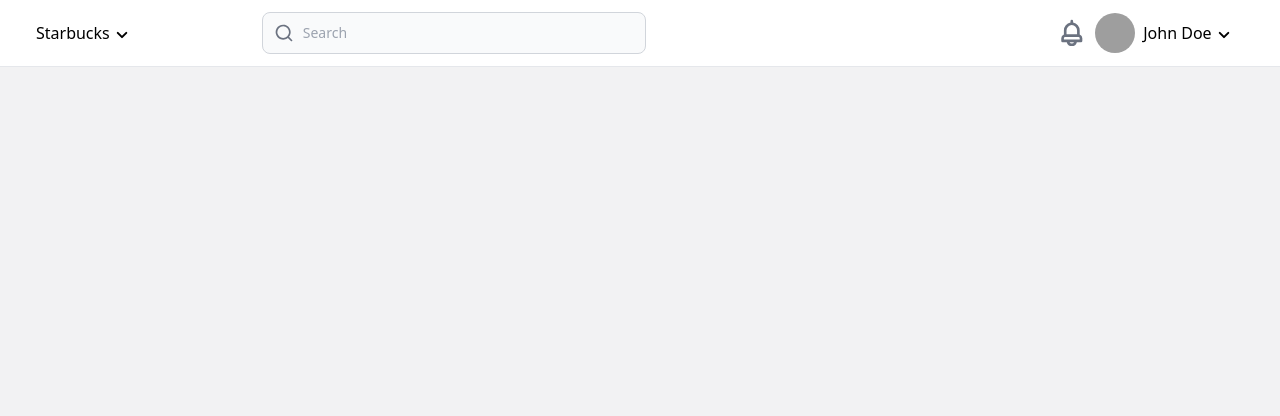
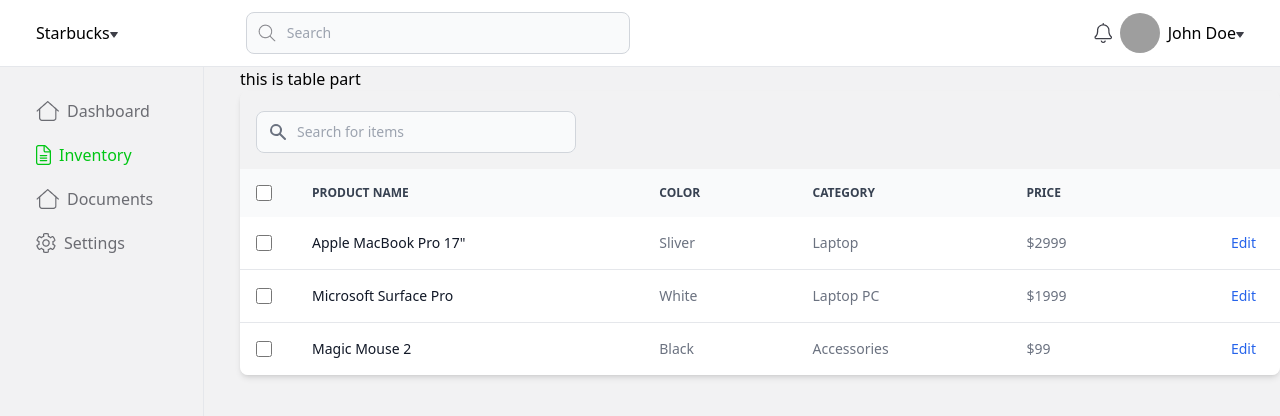
Before and after one commit to asifulhaque087/inventory-page, a React (Create React App) app: page / in a window 1280 px wide. Shown: the top 416 px of the page. Built offline with nearby package versions, Linux system fonts and the light colour scheme; grey boxes are pictures that could not be loaded.

Commit message:
add sidebar & table, replace icon

```diff
--- a/src/pages/Inventory.jsx
+++ b/src/pages/Inventory.jsx
@@ -1,7 +1,4 @@
 import React from "react";
-import UilAngleDown from "@iconscout/react-unicons/icons/uil-angle-down";
-import UilSearch from "@iconscout/react-unicons/icons/uil-search";
-import UilBell from "@iconscout/react-unicons/icons/uil-bell";
 
 const Inventory = () => {
   return (
@@ -12,7 +9,7 @@
           <button className="flex items-center">
             <span>Starbucks</span>
             <span className="pt-1">
-              <UilAngleDown />
+              <img src="../../icons/caret-down.png" alt="" />
             </span>
           </button>
         </div>
@@ -24,7 +21,8 @@
             </label>
             <div className="relative w-full">
               <div className="flex absolute inset-y-0 left-0 items-center pl-3 pointer-events-none">
-                <UilSearch className="w-5 h-5 text-gray-500 dark:text-gray-400" />
+                {/* <UilSearch className="w-5 h-5 text-gray-500 dark:text-gray-400" /> */}
+                <img src="../../icons/search.png" alt="" />
               </div>
               <input
                 type="text"
@@ -39,7 +37,7 @@
         {/* right */}
         <div className="ml-auto flex items-center gap-2">
           {/* bell */}
-          <UilBell className="w-10 h-10 text-gray-500 dark:text-gray-400" />
+          <img src="../../icons/bell.png" alt="" />
           {/* avatar */}
           <div className="w-full flex items-center gap-2">
             <img
@@ -50,19 +48,219 @@
             <button className="flex items-center whitespace-nowrap">
               <span>John Doe</span>
               <span className="pt-1">
-                <UilAngleDown />
+                <img src="../../icons/caret-down.png" alt="" />
               </span>
             </button>
           </div>
         </div>
       </header>
-      {/* <main>
-        <aside>
-            this is sidebar
+      <main className="min-h-screen flex">
+        <aside className="bg-redd-500 w-60 px-9">
+          <nav className="flex flex-col gap-5 text-neutral-7 border-r h-full py-8">
+            {/* home */}
+            <div className="flex items-center gap-2">
+              <span>
+                <img src="../../icons/home.png" alt="" />
+              </span>
+              <span>Dashboard</span>
+            </div>
+
+            {/* inventory */}
+            <div className="flex items-center gap-2 text-primary-color">
+              <span>
+                <img src="../../icons/inventory.png" alt="" />
+              </span>
+              <span>Inventory</span>
+            </div>
+
+            {/* documents */}
+            <div className="flex items-center gap-2">
+              <span>
+                <img src="../../icons/home.png" alt="" />
+              </span>
+              <span>Documents</span>
+            </div>
+
+            {/* settings */}
+            <div className="flex items-center gap-2">
+              <span>
+                <img src="../../icons/setting.png" alt="" />
+              </span>
+              <span>Settings</span>
+            </div>
+          </nav>
         </aside>
 
-        <article>this is table part</article>
-      </main> */}
+        <article className="grow bg-greenn-500">
+          this is table part
+          <div className="relative overflow-x-auto shadow-md sm:rounded-lg">
+            <div className="p-4">
+              <label htmlFor="table-search" className="sr-only">
+                Search
+              </label>
+              <div className="relative mt-1">
+                <div className="absolute inset-y-0 left-0 flex items-center pl-3 pointer-events-none">
+                  <svg
+                    className="w-5 h-5 text-gray-500 dark:text-gray-400"
+                    fill="currentColor"
+                    viewBox="0 0 20 20"
+                    xmlns="http://www.w3.org/2000/svg"
+                  >
+                    <path
+                      fillRule="evenodd"
+                      d="M8 4a4 4 0 100 8 4 4 0 000-8zM2 8a6 6 0 1110.89 3.476l4.817 4.817a1 1 0 01-1.414 1.414l-4.816-4.816A6 6 0 012 8z"
+                      clipRule="evenodd"
+                    />
+                  </svg>
+                </div>
+                <input
+                  type="text"
+                  id="table-search"
+                  className="bg-gray-50 border border-gray-300 text-gray-900 text-sm rounded-lg focus:ring-blue-500 focus:border-blue-500 block w-80 pl-10 p-2.5  dark:bg-gray-700 dark:border-gray-600 dark:placeholder-gray-400 dark:text-white dark:focus:ring-blue-500 dark:focus:border-blue-500"
+                  placeholder="Search for items"
+                />
+              </div>
+            </div>
+            <table className="w-full text-sm text-left text-gray-500 dark:text-gray-400">
+              <thead className="text-xs text-gray-700 uppercase bg-gray-50 dark:bg-gray-700 dark:text-gray-400">
+                <tr>
+                  <th scope="col" className="p-4">
+                    <div className="flex items-center">
+                      <input
+                        id="checkbox-all-search"
+                        type="checkbox"
+                        className="w-4 h-4 text-blue-600 bg-gray-100 border-gray-300 rounded focus:ring-blue-500 dark:focus:ring-blue-600 dark:ring-offset-gray-800 focus:ring-2 dark:bg-gray-700 dark:border-gray-600"
+                      />
+                      <label htmlFor="checkbox-all-search" className="sr-only">
+                        checkbox
+                      </label>
+                    </div>
+                  </th>
+                  <th scope="col" className="px-6 py-3">
+                    Product name
+                  </th>
+                  <th scope="col" className="px-6 py-3">
+                    Color
+                  </th>
+                  <th scope="col" className="px-6 py-3">
+                    Category
+                  </th>
+                  <th scope="col" className="px-6 py-3">
+                    Price
+                  </th>
+                  <th scope="col" className="px-6 py-3">
+                    <span className="sr-only">Edit</span>
+                  </th>
+                </tr>
+              </thead>
+              <tbody>
+                <tr className="bg-white border-b dark:bg-gray-800 dark:border-gray-700 hover:bg-gray-50 dark:hover:bg-gray-600">
+                  <td className="w-4 p-4">
+                    <div className="flex items-center">
+                      <input
+                        id="checkbox-table-search-1"
+                        type="checkbox"
+                        className="w-4 h-4 text-blue-600 bg-gray-100 border-gray-300 rounded focus:ring-blue-500 dark:focus:ring-blue-600 dark:ring-offset-gray-800 focus:ring-2 dark:bg-gray-700 dark:border-gray-600"
+                      />
+                      <label
+                        htmlFor="checkbox-table-search-1"
+                        className="sr-only"
+                      >
+                        checkbox
+                      </label>
+                    </div>
+                  </td>
+                  <th
+                    scope="row"
+                    className="px-6 py-4 font-medium text-gray-900 dark:text-white whitespace-nowrap"
+                  >
+                    Apple MacBook Pro 17"
+                  </th>
+                  <td className="px-6 py-4">Sliver</td>
+                  <td className="px-6 py-4">Laptop</td>
+                  <td className="px-6 py-4">$2999</td>
+                  <td className="px-6 py-4 text-right">
+                    <a
+                      href="#"
+                      className="font-medium text-blue-600 dark:text-blue-500 hover:underline"
+                    >
+                      Edit
+                    </a>
+                  </td>
+                </tr>
+                <tr className="bg-white border-b dark:bg-gray-800 dark:border-gray-700 hover:bg-gray-50 dark:hover:bg-gray-600">
+                  <td className="w-4 p-4">
+                    <div className="flex items-center">
+                      <input
+                        id="checkbox-table-search-2"
+                        type="checkbox"
+                        className="w-4 h-4 text-blue-600 bg-gray-100 border-gray-300 rounded focus:ring-blue-500 dark:focus:ring-blue-600 dark:ring-offset-gray-800 focus:ring-2 dark:bg-gray-700 dark:border-gray-600"
+                      />
+                      <label
+                        htmlFor="checkbox-table-search-2"
+                        className="sr-only"
+                      >
+                        checkbox
+                      </label>
+                    </div>
+                  </td>
+                  <th
+                    scope="row"
+                    className="px-6 py-4 font-medium text-gray-900 dark:text-white whitespace-nowrap"
+                  >
+                    Microsoft Surface Pro
+                  </th>
+                  <td className="px-6 py-4">White</td>
+                  <td className="px-6 py-4">Laptop PC</td>
+                  <td className="px-6 py-4">$1999</td>
+                  <td className="px-6 py-4 text-right">
+                    <a
+                      href="#"
+                      className="font-medium text-blue-600 dark:text-blue-500 hover:underline"
+                    >
+                      Edit
+                    </a>
+                  </td>
+                </tr>
+                <tr className="bg-white dark:bg-gray-800 hover:bg-gray-50 dark:hover:bg-gray-600">
+                  <td className="w-4 p-4">
+                    <div className="flex items-center">
+                      <input
+                        id="checkbox-table-search-3"
+                        type="checkbox"
+                        className="w-4 h-4 text-blue-600 bg-gray-100 border-gray-300 rounded focus:ring-blue-500 dark:focus:ring-blue-600 dark:ring-offset-gray-800 focus:ring-2 dark:bg-gray-700 dark:border-gray-600"
+                      />
+                      <label
+                        htmlFor="checkbox-table-search-3"
+                        className="sr-only"
+                      >
+                        checkbox
+                      </label>
+                    </div>
+                  </td>
+                  <th
+                    scope="row"
+                    className="px-6 py-4 font-medium text-gray-900 dark:text-white whitespace-nowrap"
+                  >
+                    Magic Mouse 2
+                  </th>
+                  <td className="px-6 py-4">Black</td>
+                  <td className="px-6 py-4">Accessories</td>
+                  <td className="px-6 py-4">$99</td>
+                  <td className="px-6 py-4 text-right">
+                    <a
+                      href="#"
+                      className="font-medium text-blue-600 dark:text-blue-500 hover:underline"
+                    >
+                      Edit
+                    </a>
+                  </td>
+                </tr>
+              </tbody>
+            </table>
+          </div>
+        </article>
+      </main>
     </>
   );
 };
```
